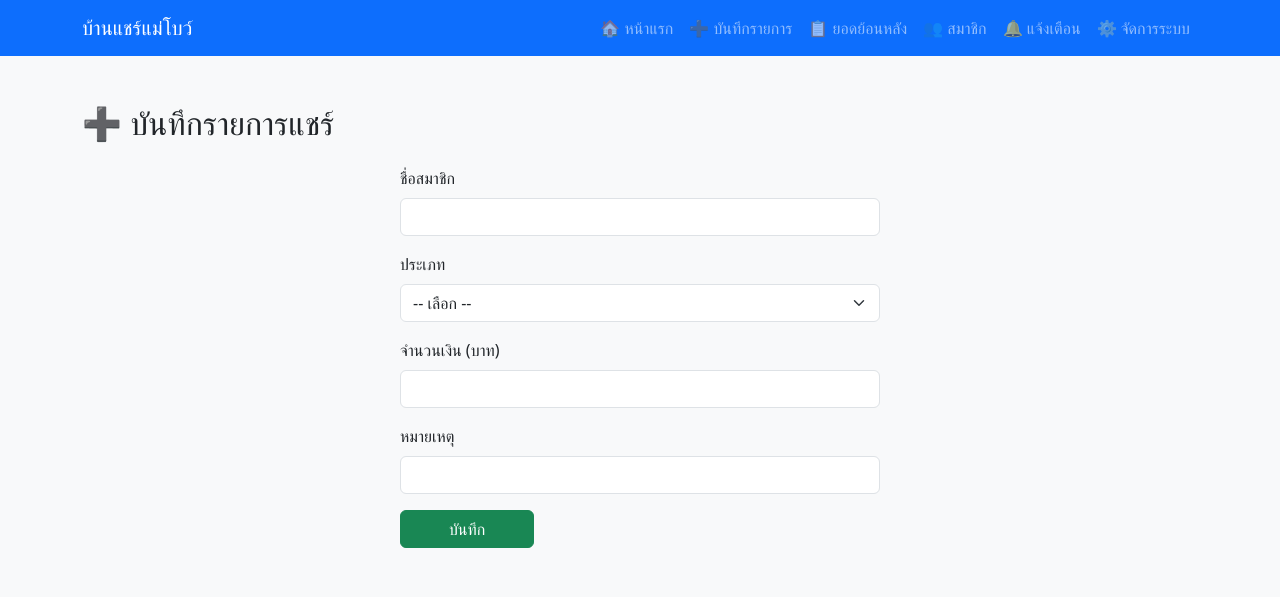
After one commit to cbtbest01/baan-share, a Flask app: template templates/add.html in a window 1280 px wide. The commit adds this page. Shown: the top 597 px of the page. Run offline with Flask 3, Linux system fonts and the light colour scheme; the template is opened without the code that fills it, so the values that code supplies are empty.

Commit message:
📝 Add full working form for recording transactions

```diff
--- a/app.py
+++ b/app.py
@@ -8,9 +8,21 @@ def home():
     return render_template("home.html", year=datetime.now().year)
 
 # พร้อม route อื่น ๆ ในอนาคต
-@app.route("/add")
+@app.route('/add', methods=['GET', 'POST'])
 def add():
-    return "<h2>ฟอร์มบันทึกรายการ (กำลังพัฒนา)</h2>"
+    if request.method == 'POST':
+        member = request.form['member']
+        entry_type = request.form['type']
+        amount = request.form['amount']
+        note = request.form['note']
+
+        # 🔒 ตอนนี้ยังไม่บันทึกลงฐานข้อมูล แต่จะแสดงข้อความ
+        flash(f'บันทึกสำเร็จ: {member} - {entry_type} {amount} บาท')
+
+        return redirect('/add')
+
+    return render_template('add.html', year=datetime.now().year)
+
 
 @app.route("/summary")
 def summary():
--- /dev/null
+++ b/templates/add.html
@@ -0,0 +1,34 @@
+{% extends "base.html" %}
+{% block title %}บันทึกรายการใหม่ | บ้านแชร์แม่โบว์{% endblock %}
+
+{% block content %}
+  <h2 class="mb-4">➕ บันทึกรายการแชร์</h2>
+
+  <form method="POST" action="/add" class="mx-auto" style="max-width: 480px;">
+    <div class="mb-3">
+      <label class="form-label">ชื่อสมาชิก</label>
+      <input type="text" name="member" class="form-control" required>
+    </div>
+
+    <div class="mb-3">
+      <label class="form-label">ประเภท</label>
+      <select name="type" class="form-select" required>
+        <option value="">-- เลือก --</option>
+        <option value="income">รับเงิน (เช่น จ่ายงวด)</option>
+        <option value="expense">จ่ายเงิน (เช่น คืนเงิน)</option>
+      </select>
+    </div>
+
+    <div class="mb-3">
+      <label class="form-label">จำนวนเงิน (บาท)</label>
+      <input type="number" name="amount" step="0.01" class="form-control" required>
+    </div>
+
+    <div class="mb-3">
+      <label class="form-label">หมายเหตุ</label>
+      <input type="text" name="note" class="form-control">
+    </div>
+
+    <button type="submit" class="btn btn-success px-5">บันทึก</button>
+  </form>
+{% endblock %}
--- a/templates/base.html
+++ b/templates/base.html
@@ -10,6 +10,13 @@
   <!-- 🧭 Navbar -->
   <nav class="navbar navbar-expand-lg navbar-dark bg-primary">
     <div class="container">
+	{% with messages = get_flashed_messages() %}
+  {% if messages %}
+    <div class="alert alert-success">
+      {{ messages[0] }}
+    </div>
+  {% endif %}
+{% endwith %}
       <a class="navbar-brand" href="/">บ้านแชร์แม่โบว์</a>
       <button class="navbar-toggler" type="button" data-bs-toggle="collapse" data-bs-target="#mainNavbar">
         <span class="navbar-toggler-icon"></span>
```
